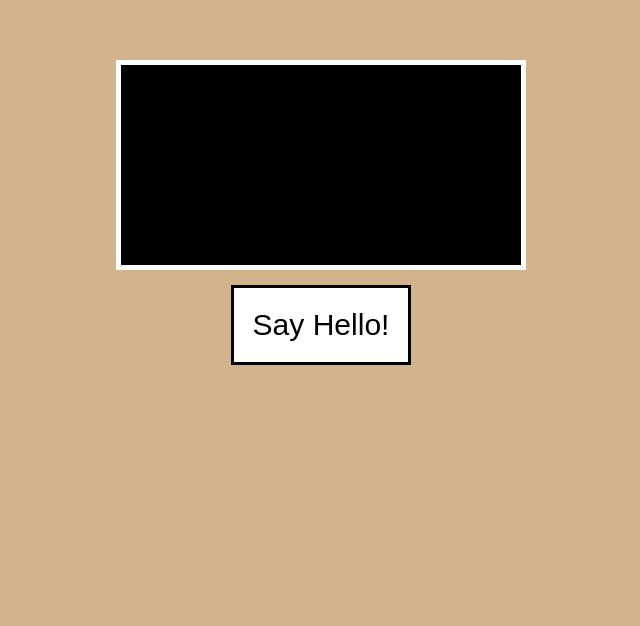
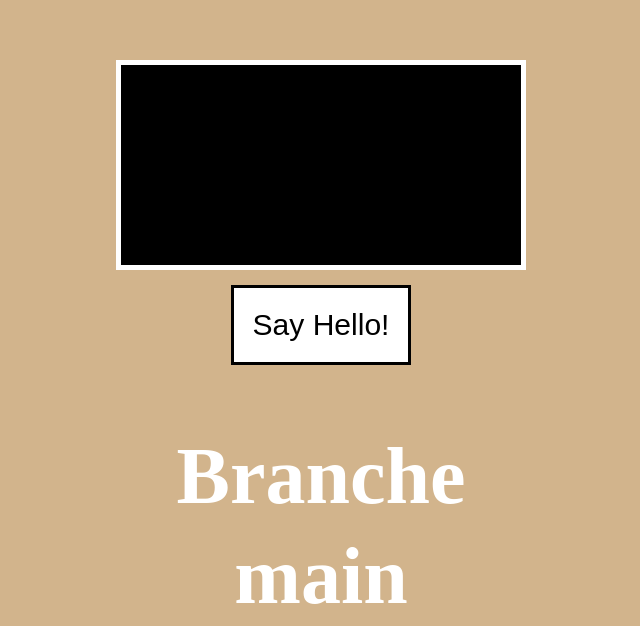
Before and after one commit to codecaptain10/git-testing-repository, a plain HTML site: page index.html in a window 1280 px wide. Shown: the part 240-866 px from the top of the page, without its empty margins (324-964 px from the left). Before the commit the page ends 800 px from the top, so only its background shows below. Drawn offline with Linux system fonts and the light colour scheme.

Commit message:
Update index.html on branch main

```diff
--- a/index.html
+++ b/index.html
@@ -101,6 +101,7 @@
     <div>
         <p>Hello World </p>
         <button> Say Hello!</button>
+		<h1>Branche main</<h1>
 
     </div>
 <script src="app.js"></script>
```
